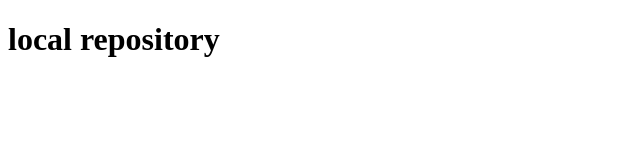
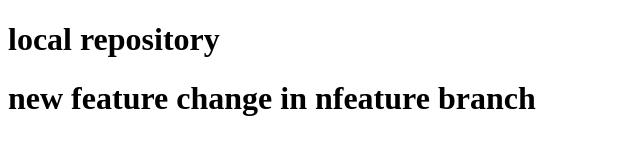
Before and after one commit to lazbasheikh-creator/localRepo, a plain HTML site: page index.html in a window 1280 px wide. Shown: the whole page, without its empty margins (0-640 px from the left). Drawn offline with Linux system fonts and the light colour scheme.

Commit message:
add new ffeature

```diff
--- a/index.html
+++ b/index.html
@@ -7,5 +7,8 @@
 </head>
 <body>
    <h1> local repository</h1>
+   <h1> new feature change in nfeature branch
+
+   </h1>
 </body>
 </html>
```
